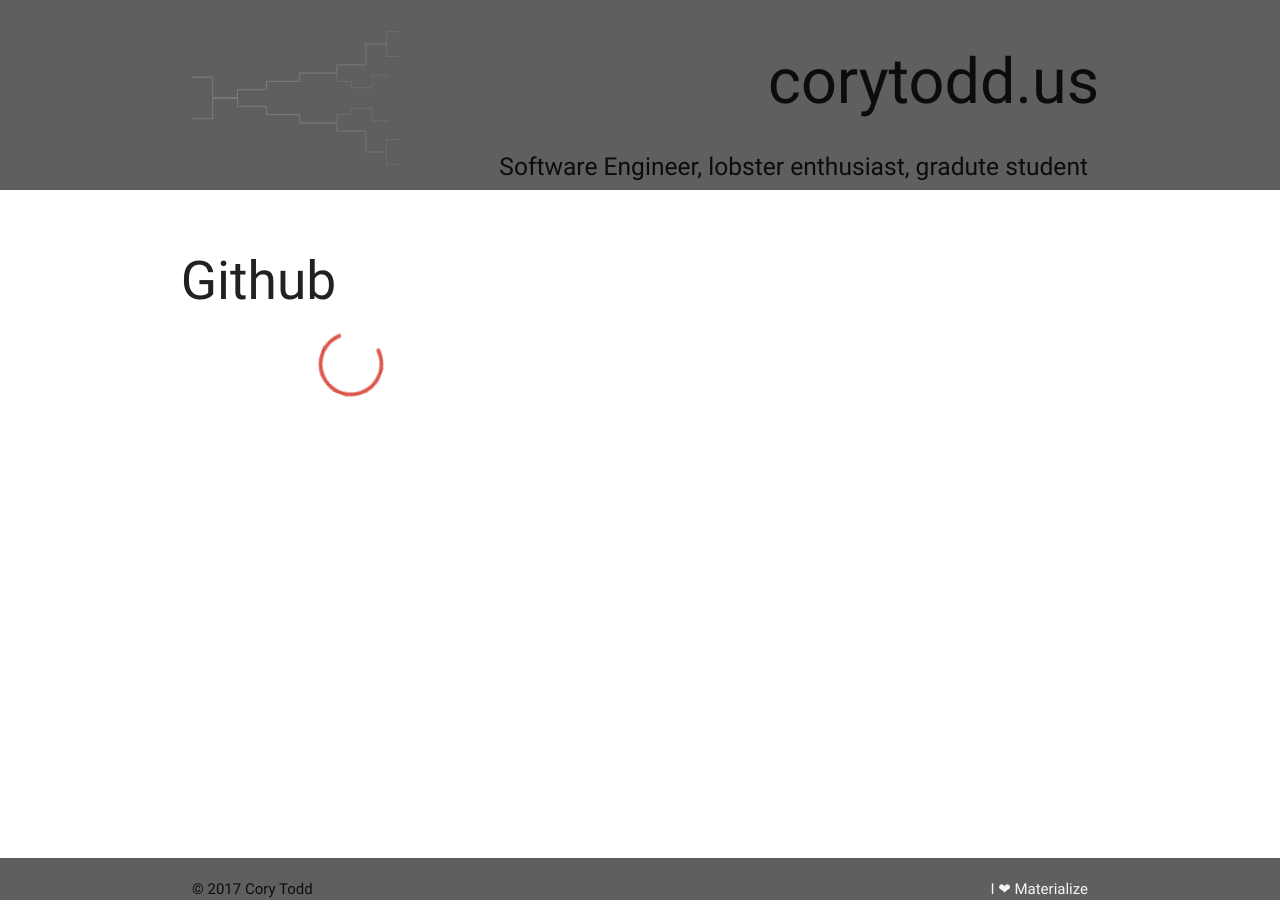
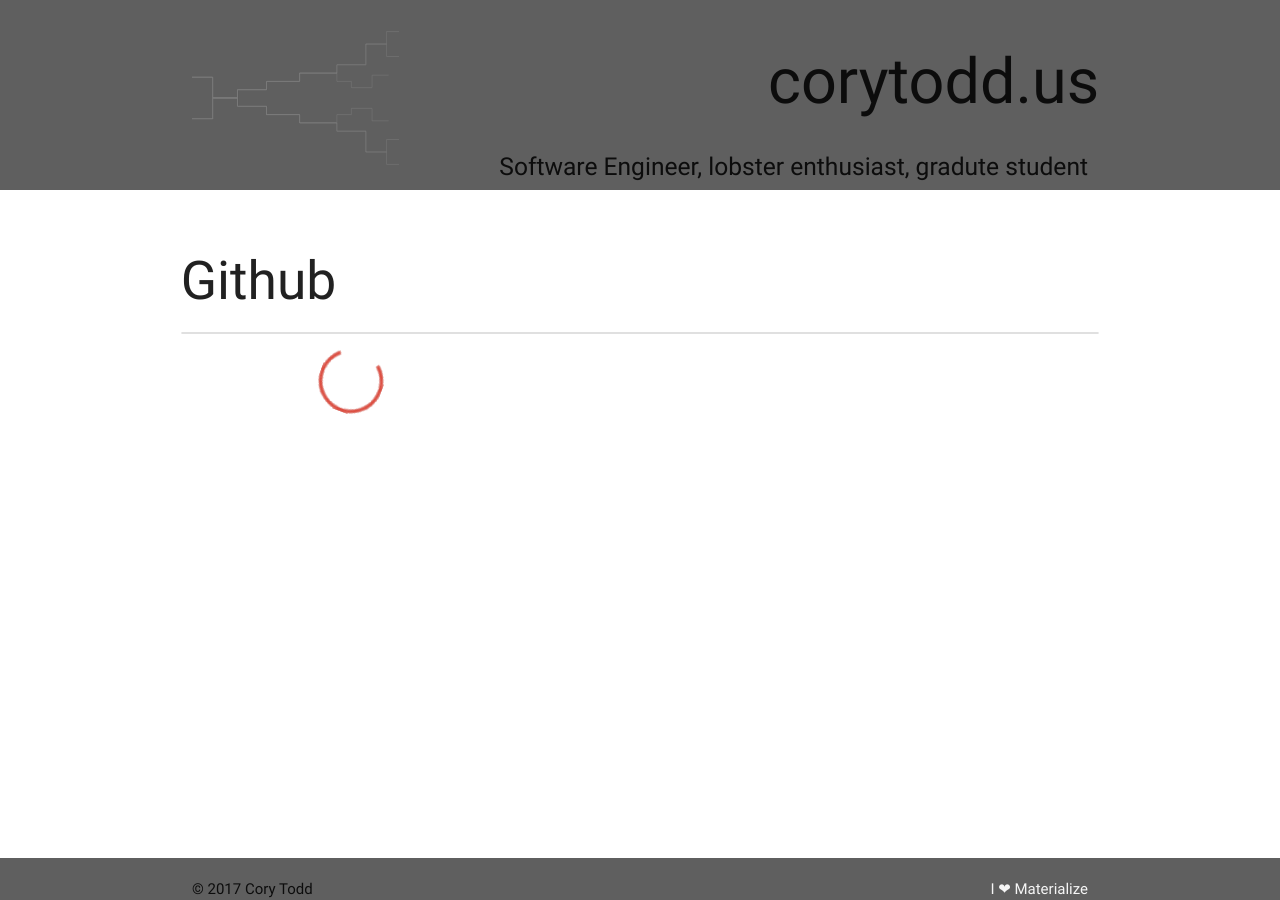
Before and after one commit to corytodd/corytodd.us, a Jekyll site: the page built from index.html, in a window 1280 px wide. Built offline with Jekyll 4.4.1, drawn with Linux system fonts in a browser that asks for light colours; nearby versions of some CDN libraries; the list of posts is cut into pages by our own code.

Commit message:
Make the layout a little more pretty

```diff
--- a/_includes/repoview.html
+++ b/_includes/repoview.html
@@ -1,8 +1,9 @@
 
 <section>
     <h2>Github</h2>
-    <div id="github-panel">
-
+    <div>
+        <ul class="collection"  id="github-panel">
+        </ul>
         <div class="container" id="spinner">
             <div class="preloader-wrapper big active">
                 <div class="spinner-layer">
--- a/js/repoview.js
+++ b/js/repoview.js
@@ -24,8 +24,17 @@
 
 
 const ghids = ["corytodd", "catodd"];
-const Item = ({ url, name, desc, stars }) => `
-    <p><a href="${url}"class="list-group-item">${name}</a> - ${desc}</p>
+const Item = ({ url, lang, name, desc, stars }) =>
+// `
+//     <p><a href="${url}"class="list-group-item"><span class="badge" data-badge-caption="stars">${stars}</span>${name}</a> - ${desc}</p>
+//     `;
+     `
+     <li class="collection-item">
+        <span class="title"><h5><a href="${url}">${name}</a></h5></span>
+        <p>${lang}<br>
+         ${desc}
+        </p>
+     </li>
     `;
 
 
@@ -62,7 +71,8 @@ function lookupGithubProjects(id, cb) {
                             url: res.html_url,
                             name: res.name,
                             desc: res.description,
-                            stars: res.stargazers_count
+                            stars: res.stargazers_count,
+                            lang: res.language,
                         });
 
                     if(templatedData.length  === myRepos.repositories.length) {
```
